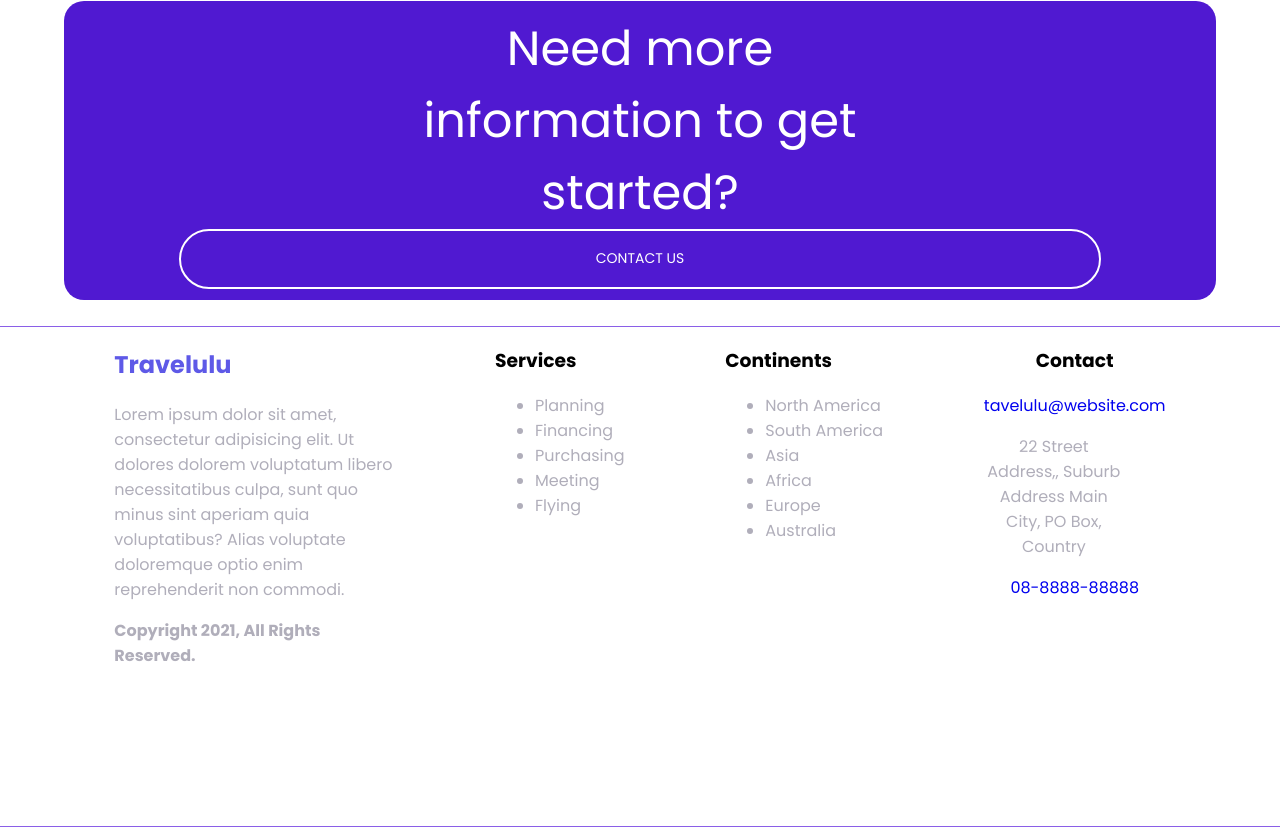
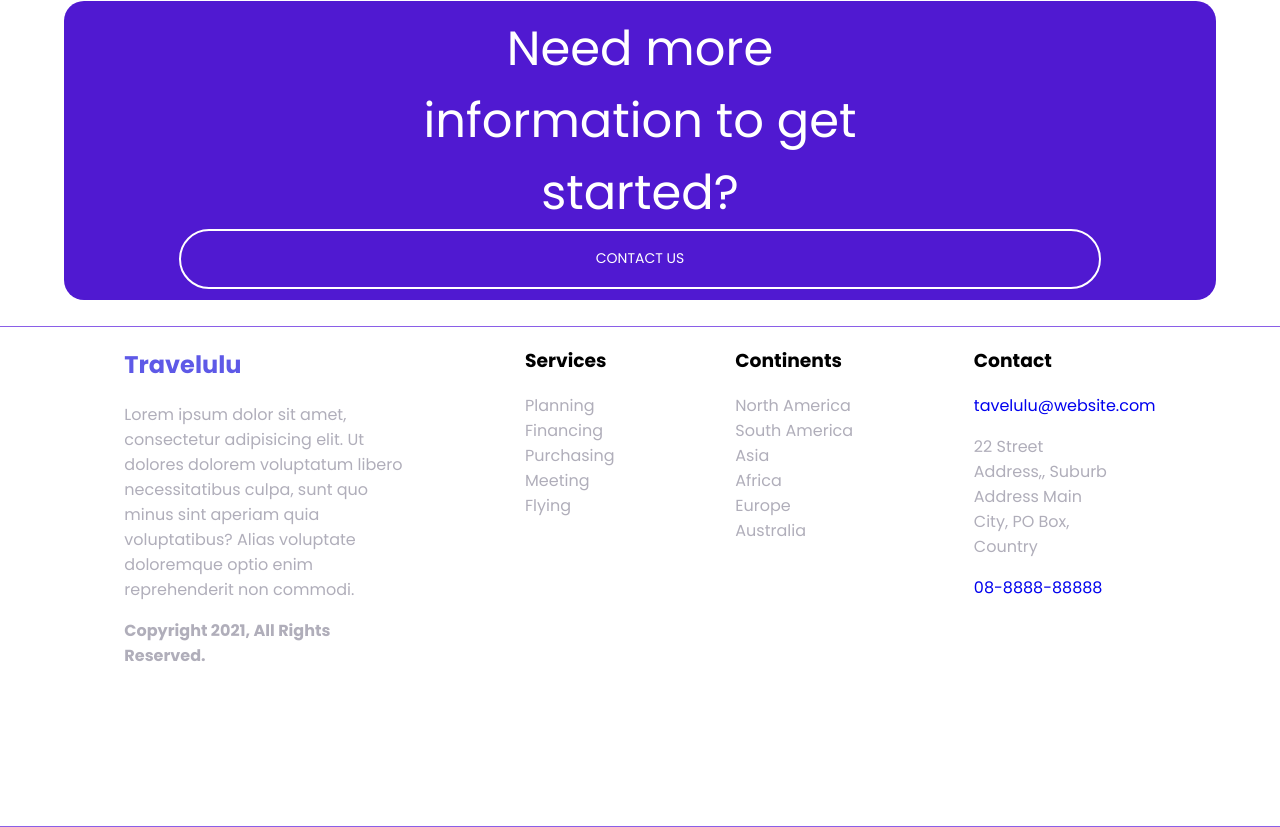
Before and after one commit to pau-develop/202207-w1chwe-pau-sanchez-pablo-sobrino, a website: page index.html in a window 1280 px wide. Shown: the part 1630-2457 px from the top of the page. Drawn offline with nearby package versions, Linux system fonts and the light colour scheme; files that its build step writes are made by us from their sources.

Commit message:
Fixed text align and got rid of bullet points in desktop

```diff
--- a/sass/_partials/_section-four.scss
+++ b/sass/_partials/_section-four.scss
@@ -32,6 +32,8 @@
     color: $text-black;
   }
   &__list {
+    padding: 0;
+    list-style: none;
     color: $text-grey;
   }
 }
@@ -47,6 +49,8 @@
     color: $text-black;
   }
   &__list {
+    padding: 0;
+    list-style: none;
     color: $text-grey;
   }
 }
@@ -59,6 +63,9 @@
 
 .contact {
   text-align: center;
+  @media (min-width: 1000px) {
+    text-align: left;
+  }
   &__address {
     color: $text-grey;
     @media (min-width: 1000px) {
```
